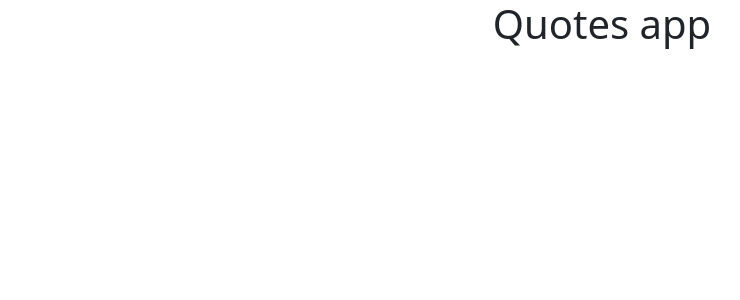
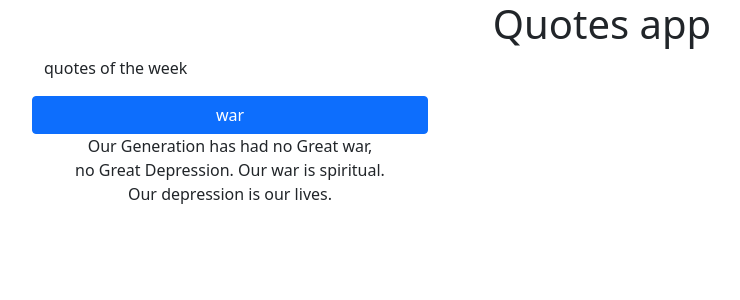
Before and after one commit to kimutaiamos/quotes-app, an Angular app: page / in a window 1280 px wide. Shown: the top 300 px of the page, without its empty margins (38-778 px from the left). Built offline with nearby package versions, Linux system fonts and the light colour scheme.

Commit message:
added quotes

```diff
--- a/src/app/app.component.css
+++ b/src/app/app.component.css
@@ -0,0 +1,8 @@
+header{
+    background-image: url(/src/assets/download\ \(1\).jpeg);
+        background-size:cover;
+        background-position: center;
+        background-repeat: no-repeat;
+        height: 55vh;
+
+    }
--- a/src/app/app.component.html
+++ b/src/app/app.component.html
@@ -1,3 +1,4 @@
 <div class="container">
   <app-home></app-home>
+  <app-quotes-details></app-quotes-details>
 </div>
--- a/src/app/app.module.ts
+++ b/src/app/app.module.ts
@@ -4,11 +4,13 @@ import { BrowserModule } from '@angular/platform-browser';
 import { AppRoutingModule } from './app-routing.module';
 import { AppComponent } from './app.component';
 import { HomeComponent } from './home/home.component';
+import { QuotesDetailsComponent } from './quotes-details/quotes-details.component';
 
 @NgModule({
   declarations: [
     AppComponent,
-    HomeComponent
+    HomeComponent,
+    QuotesDetailsComponent
   ],
   imports: [
     BrowserModule,
--- a/src/app/home/home.component.html
+++ b/src/app/home/home.component.html
@@ -1,4 +1,3 @@
 <div class="container">
 <h1>Quotes app</h1>
-
 </div>
--- /dev/null
+++ b/src/app/quotes-details/quotes-details.component.css
@@ -0,0 +1,3 @@
+h1{
+    color: red;
+}
--- /dev/null
+++ b/src/app/quotes-details/quotes-details.component.html
@@ -0,0 +1,10 @@
+<p>quotes of the week</p>
+<div class="col-md-4">
+    <div class="row text-center">
+                      <a href="#" class="btn btn-primary">war</a>
+                      <p>Our Generation has had no Great war,<br>
+                         no Great Depression. Our war is spiritual.<br>
+                          Our depression is our lives.<br>
+                    </p>
+                </div>
+            </div>
--- /dev/null
+++ b/src/app/quotes-details/quotes-details.component.ts
@@ -0,0 +1,15 @@
+import { Component, OnInit } from '@angular/core';
+
+@Component({
+  selector: 'app-quotes-details',
+  templateUrl: './quotes-details.component.html',
+  styleUrls: ['./quotes-details.component.css']
+})
+export class QuotesDetailsComponent implements OnInit {
+
+  constructor() { }
+
+  ngOnInit(): void {
+  }
+
+}
--- a/src/styles.css
+++ b/src/styles.css
@@ -2,11 +2,3 @@
 h1{
     text-align: center;
 }
-header{
-    background-image: url(/src/assets/download\ \(1\).jpeg);
-        background-size:cover;
-        background-position: center;
-        background-repeat: no-repeat;
-        height: 55vh;
-
-    }
--- a/tsconfig.json
+++ b/tsconfig.json
@@ -19,7 +19,9 @@
     "lib": [
       "es2018",
       "dom"
-    ]
+    ],
+    //"noImplicitAny": false,
+    //"strictPropertyInitialization": false,
   },
   "angularCompilerOptions": {
     "enableI18nLegacyMessageIdFormat": false,
```
Also changed, not shown: 1 other file (tests, documents, lock files or other folders).
